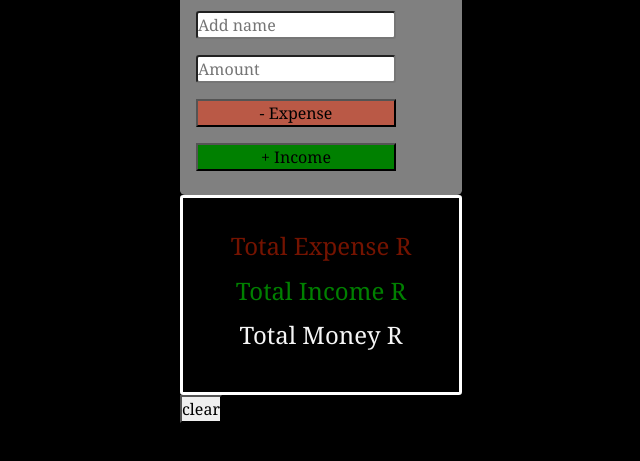
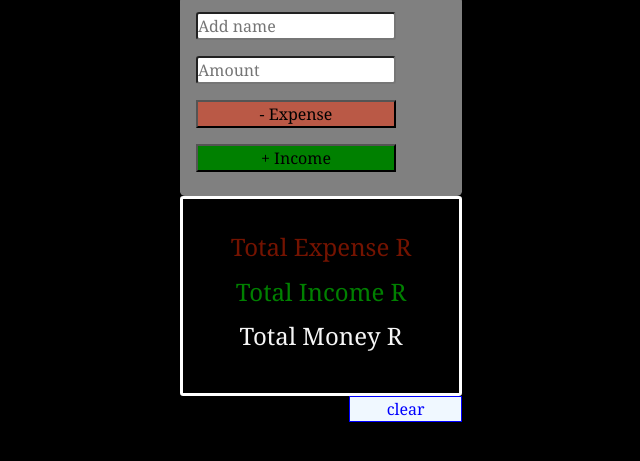
Before and after one commit to SiyabulelaSabu/MyTracket-Expense, a plain HTML site: page index.html in a window 1280 px wide. Shown: the part 235-696 px from the top of the page, without its empty margins (319-959 px from the left). Drawn offline with nearby package versions, Linux system fonts and the light colour scheme.

Commit message:
add CSS clear

```diff
--- a/style.css
+++ b/style.css
@@ -84,3 +84,12 @@ button:hover {
 .totalIncome {
     color: green;
 }
+
+.clear {
+    background-color: aliceblue;
+    color: blue;
+    float: right;
+    border: solid 1px blue;
+    width: 40%;
+    height: 20%;
+}
```
